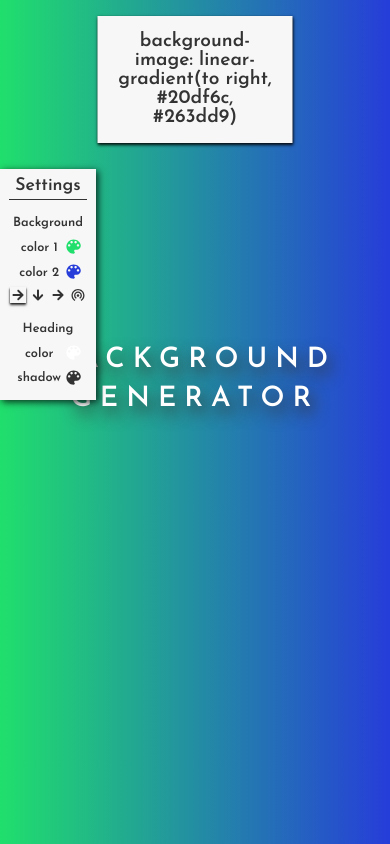
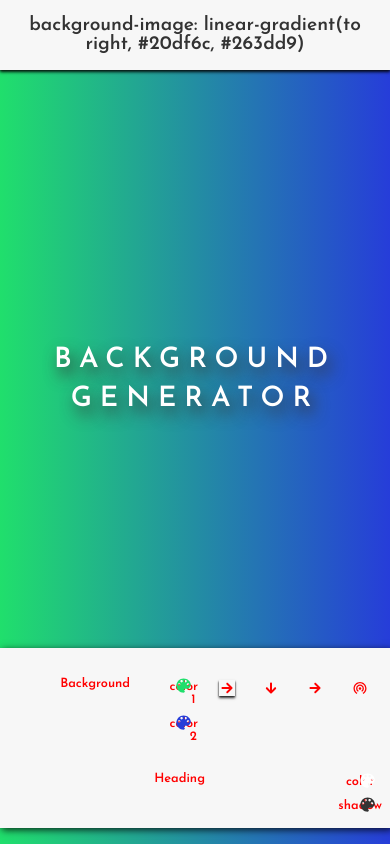
Before and after one commit to Danogo/background-generator, a website: page index.html in a window 390 px wide. Drawn offline with nearby package versions, Linux system fonts and the light colour scheme.

Commit message:
changed settings divs to be displayed as flex, started to make settings bar responsive

```diff
--- a/index.html
+++ b/index.html
@@ -17,39 +17,72 @@
 
     <div class="settings">
         <h3 class="settings__heading">Settings</h3>
-
+        <div class="settings__box">
             <h4 class="settings__heading-secondary">Background</h4>
+            <div class="settings__colors-box">
                 <div class="settings__color">
                     <input class="visuallyhidden" type="color" value="#20df6c" id="col1">
-            <label for="col1">color 1 <ion-icon id="palette1" name="color-palette"></ion-icon></label>
+                    <label for="col1">
+                        <span class="move-left">color 1
+                            <ion-icon id="palette1" name="color-palette"></ion-icon>
+                        </span>
+                    </label>
                 </div>
                 <div class="settings__color">
                     <input class="visuallyhidden" type="color" value="#263dd9" id="col2">
-            <label for="col2">color 2 <ion-icon id="palette2" name="color-palette"></ion-icon></label>
+                    <label for="col2">
+                        <span class="move-left"></span>color 2
+                        <ion-icon id="palette2" name="color-palette"></ion-icon>
+                        </span>
+                    </label>
                 </div>
-        <div class="settings__direction">
+            </div>
+
+            <div class="settings__direction-box">
                 <input type="radio" class="visuallyhidden" name="direction" id="right" value="to right, " checked>
-            <label for="right"><ion-icon name="arrow-round-forward"></ion-icon></label>
+                <label for="right">
+                    <ion-icon name="arrow-round-forward"></ion-icon>
+                </label>
 
                 <input type="radio" class="visuallyhidden" name="direction" id="bottom" value="to bottom, ">
-            <label for="bottom"><ion-icon name="arrow-round-down"></ion-icon></label>
+                <label for="bottom">
+                    <ion-icon name="arrow-round-down"></ion-icon>
+                </label>
 
                 <input type="radio" class="visuallyhidden" name="direction" id="right-bottom" value="to right bottom, ">
-            <label for="right-bottom"><ion-icon name="arrow-round-forward" class="right-bottom"></ion-icon></label>
+                <label for="right-bottom">
+                    <ion-icon name="arrow-round-forward" class="right-bottom"></ion-icon>
+                </label>
 
                 <input type="radio" class="visuallyhidden" name="direction" id="radial" value="">
-            <label for="radial"><ion-icon name="wifi"></ion-icon></label>
+                <label for="radial">
+                    <ion-icon name="wifi"></ion-icon>
+                </label>
+            </div>
         </div>
 
+        <div class="settings__box">
             <h4 class="settings__heading-secondary">Heading</h4>
+            <div class="settings__colors-box">
                 <div class="settings__color">
                     <input class="visuallyhidden" type="color" value="#ffffff" id="col3">
-            <label for="col3">color <ion-icon id="palette3" name="color-palette"></ion-icon></label>
+                    <label for="col3">
+                        <span class="move-left"></span>color
+                        <ion-icon id="palette3" name="color-palette"></ion-icon>
+                        </span>
+                    </label>
                 </div>
                 <div class="settings__color">
                     <input class="visuallyhidden" type="color" value="#333333" id="col4">
-            <label for="col4">shadow <ion-icon id="palette4" name="color-palette"></ion-icon></label>
+                    <label for="col4">
+                        <span class="move-left"></span>shadow
+                        <ion-icon id="palette4" name="color-palette"></ion-icon>
+                        </span>
+                    </label>
                 </div>
+            </div>
+        </div>
+
     </div>
 
     <div class="info">
--- a/main.js
+++ b/main.js
@@ -45,7 +45,7 @@ function paintPalettes() {
 // set direction for gradient
 function setDirection() {
     // grab checked input
-    let bgDirection = document.querySelector('.settings__direction input[type="radio"]:checked');
+    let bgDirection = document.querySelector('.settings__direction-box input[type="radio"]:checked');
     // creating an object which contains information about gradient type and direction for linear gradient
     let dObj = {
         type: 'linear',
--- a/style.css
+++ b/style.css
@@ -75,6 +75,15 @@ h1 {
     background-color: #f7f7f7;
     box-shadow: .2rem .2rem .9rem rgba(3, 3, 3, .8);
     padding: 1rem .6rem;
+    display: flex;
+    flex-flow: row wrap;
+    justify-content: center;
+}
+
+.settings__box {
+    padding-top: 2.6rem;
+    display: flex;
+    flex-flow: column nowrap;
 }
 
 .settings__heading {
@@ -92,7 +101,14 @@ h1 {
 }
 
 .settings__heading-secondary {
-    margin: 2rem 0 1.2rem 0;
+    margin: 0 0 1.2rem 0;
+    width: 100%;
+}
+
+.settings__box {
+    display: flex;
+    flex-flow: column nowrap;
+    width: 100%;
 }
 
 .settings__color {
@@ -101,10 +117,15 @@ h1 {
 }
 
 .settings__color label {
-    margin-left: -2.2rem;
     cursor: pointer;
-    display: block;
+    display: inline-block;
     padding: .4rem;
+    position: relative;
+    width: 100%;
+}
+
+.move-left {
+    margin-left: -2.4rem;
 }
 
 ion-icon[name='color-palette'] {
@@ -130,32 +151,35 @@ input[type='color'] {
                 0 .1rem .2rem rgba(3, 3, 3, .6);
 }
 
-.setting__direction {
+.settings__direction-box {
     padding: .4rem;
+    display: flex;
+    width: 100%;
+    justify-content: space-around;
 }
 
-.settings__direction label {
+.settings__direction-box label {
     background-color: transparent;
     border: none;
     cursor: pointer;
 }
 
-.settings__direction label ion-icon.right-bottom .icon-inner {
+.settings__direction-box label ion-icon.right-bottom .icon-inner {
     transform: rotate(45deg);
 }
 
-.settings__direction label ion-icon {
+.settings__direction-box label ion-icon {
     font-size: 2rem;
     transition: transform .3s ease;
 }
 
-.settings__direction label:hover ion-icon {
+.settings__direction-box label:hover ion-icon {
     transform: scale(1.2);
 }
 
-.settings__direction input.visuallyhidden:checked + label > ion-icon,
-.settings__direction input.visuallyhidden:active + label > ion-icon,
-.settings__direction input.visuallyhidden:focus + label > ion-icon {
+.settings__direction-box input.visuallyhidden:checked + label > ion-icon,
+.settings__direction-box input.visuallyhidden:active + label > ion-icon,
+.settings__direction-box input.visuallyhidden:focus + label > ion-icon {
     box-shadow: 0 .2rem .3rem rgba(3, 3, 3, .8),
                 0 .1rem .2rem rgba(3, 3, 3, .6);
 }
@@ -184,4 +208,25 @@ input[type='color'] {
         font-size: 3.5rem;
         letter-spacing: 1rem;
     }
+
+    h3 {
+        display: none;
+    }
+
+    .info {
+        width: 100%;
+        margin-top: 0;
+    }
+
+    .settings {
+        top: auto;
+        bottom: 0;
+        margin-bottom: 2rem;
+        width: 100%;
+    }
+
+    .settings__box {
+        color: red;
+        flex-flow: row nowrap;
+    }
 }
```
Lines whose indentation alone changed are shown as unchanged.
